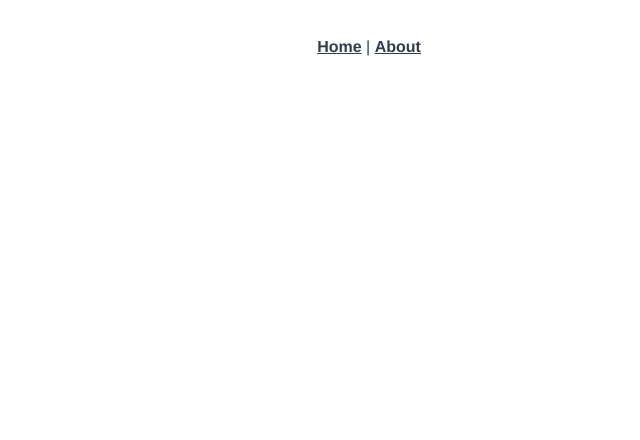
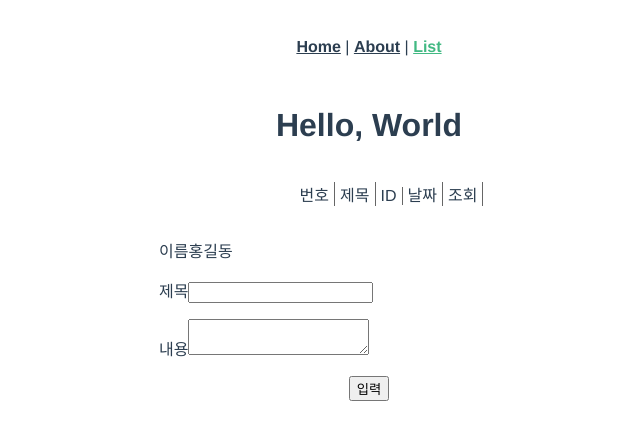
Before and after one commit to jkson83/vue-project-manager, a Vue app: page /#/list in a window 1280 px wide. Before the commit this address had no page. Shown: the top 440 px of the page, without its empty margins (271-911 px from the left). Built offline with nearby package versions, Linux system fonts and the light colour scheme.

Commit message:
20240726

```diff
--- a/src/App.vue
+++ b/src/App.vue
@@ -1,9 +1,10 @@
 <template>
   <nav>
     <router-link to="/">Home</router-link> |
-    <router-link to="/about">About</router-link>
+    <router-link to="/about">About</router-link> |
+    <router-link to="/list">List</router-link>
   </nav>
-  <router-view/>
+  <router-view />
 </template>
 
 <style>
--- /dev/null
+++ b/src/assets/style.css
@@ -0,0 +1,39 @@
+.container {
+    width: 100%;
+    height: 200px;
+}
+
+.active {
+    background-color: yellow;
+    font-weight: bold;
+}
+
+.text-red {
+    color: red;
+}
+.listTable{
+    display: table;
+    width:980px;
+    margin:0 auto;
+}
+.listTable ul, .listTable li{list-style-type: none;}
+.listTable li{
+    display: inline-flex;
+    justify-content: center;
+    flex-wrap: nowrap;
+}
+.listTable ul li{
+    border-right: 1px solid #666;
+    padding:0 5px;
+    box-sizing: border-box;
+}
+
+.writeForm{
+    display: table;
+    width:500px;
+    margin:0 auto;
+}
+.writeForm ul, .writeForm li{list-style: none;}
+.writeForm li{
+    display: table-cell;
+}
--- a/src/main.js
+++ b/src/main.js
@@ -2,5 +2,5 @@ import { createApp } from 'vue'
 import App from './App.vue'
 import router from './router'
 import store from './store'
-
+import './assets/style.css'
 createApp(App).use(store).use(router).mount('#app')
--- a/src/router/index.js
+++ b/src/router/index.js
@@ -1,5 +1,6 @@
 import { createRouter, createWebHashHistory } from 'vue-router'
 import HomeView from '../views/HomeView.vue'
+import ListView from '../views/ListView.vue'
 
 const routes = [
   {
@@ -14,6 +15,11 @@ const routes = [
     // this generates a separate chunk (about.[hash].js) for this route
     // which is lazy-loaded when the route is visited.
     component: () => import(/* webpackChunkName: "about" */ '../views/AboutView.vue')
+  },
+  {
+    path: '/list',
+    name: 'list',
+    component: ListView
   }
 ]
 
--- a/src/views/AboutView.vue
+++ b/src/views/AboutView.vue
@@ -1,5 +1,45 @@
 <template>
   <div class="about">
     <h1>This is an about page</h1>
+    <div>
+      <input type="text" v-model="valueModel" /><br>
+      <textarea v-model="message"></textarea>
+    </div>
+    <div>
+      <label><input type="checkbox" value="서울" v-model="checked">서울</label>
+      <label><input type="checkbox" value="부산" v-model="checked">부산</label>
+      <label><input type="checkbox" value="제주" v-model="checked">제주</label>
+      <br>
+      <span>체크한 지역: {{ checked }}</span><br>
+    </div>
+    <div>
+      <lbael><input type="radio" v-bind:value="radioValue1" v-model="picked">서울</lbael>
+      <lbael><input type="radio" v-bind:value="radioValue2" v-model="picked">부산</lbael>
+      <lbael><input type="radio" v-bind:value="radioValue3" v-model="picked">제주</lbael>
+      <br>
+      <span>선택한 지역: {{ picked }}</span>
+    </div>
+    <div class="container" v-bind:class="{'active':isActive, 'text-red':hasErro}">
+      Class Binding
+    </div>
   </div>
 </template>
+
+<script>
+export default {
+  data () {
+    return {
+      title: 'World',
+      valueModel: 'SouthKorea',
+      message: '여러 줄을 입력할 수 있는 textarea 입니다.',
+      checked: [],
+      picked: '',
+      radioValue1: '서울',
+      radioValue2: '부산',
+      radioValue3: '제주',
+      isActive: true,
+      hasErro: false
+    }
+  }
+}
+</script>
--- /dev/null
+++ b/src/views/ListView.vue
@@ -0,0 +1,29 @@
+<template>
+    <h1>Hello, {{ title }}</h1>
+    <div class="listTable">
+      <ul>
+        <li>번호</li>
+        <li>제목</li>
+        <li>ID</li>
+        <li>날짜</li>
+        <li>조회</li>
+      </ul>
+    </div>
+    <write-form></write-form>
+</template>
+
+<script>
+import WriteForm from './WriteForm.vue'
+export default {
+  components: { WriteForm },
+  data () {
+    return {
+      title: 'World',
+      name: 'WriteForm',
+      components: {
+        WriteForm
+      }
+    }
+  }
+}
+</script>
--- /dev/null
+++ b/src/views/WriteForm.vue
@@ -0,0 +1,20 @@
+<template>
+    <form>
+        <div class="writeForm">
+            <ul>
+                <li>이름</li>
+                <li>홍길동</li>
+            </ul>
+            <ul>
+                <li>제목</li>
+                <li><input type="text"></li>
+            </ul>
+            <ul>
+                <li>내용</li>
+                <li><textarea></textarea></li>
+            </ul>
+        </div>
+        <button type="button">입력</button>
+
+    </form>
+</template>
```
Also changed, not shown: src/views/BasicView.vue (added, +23 -0 lines).
